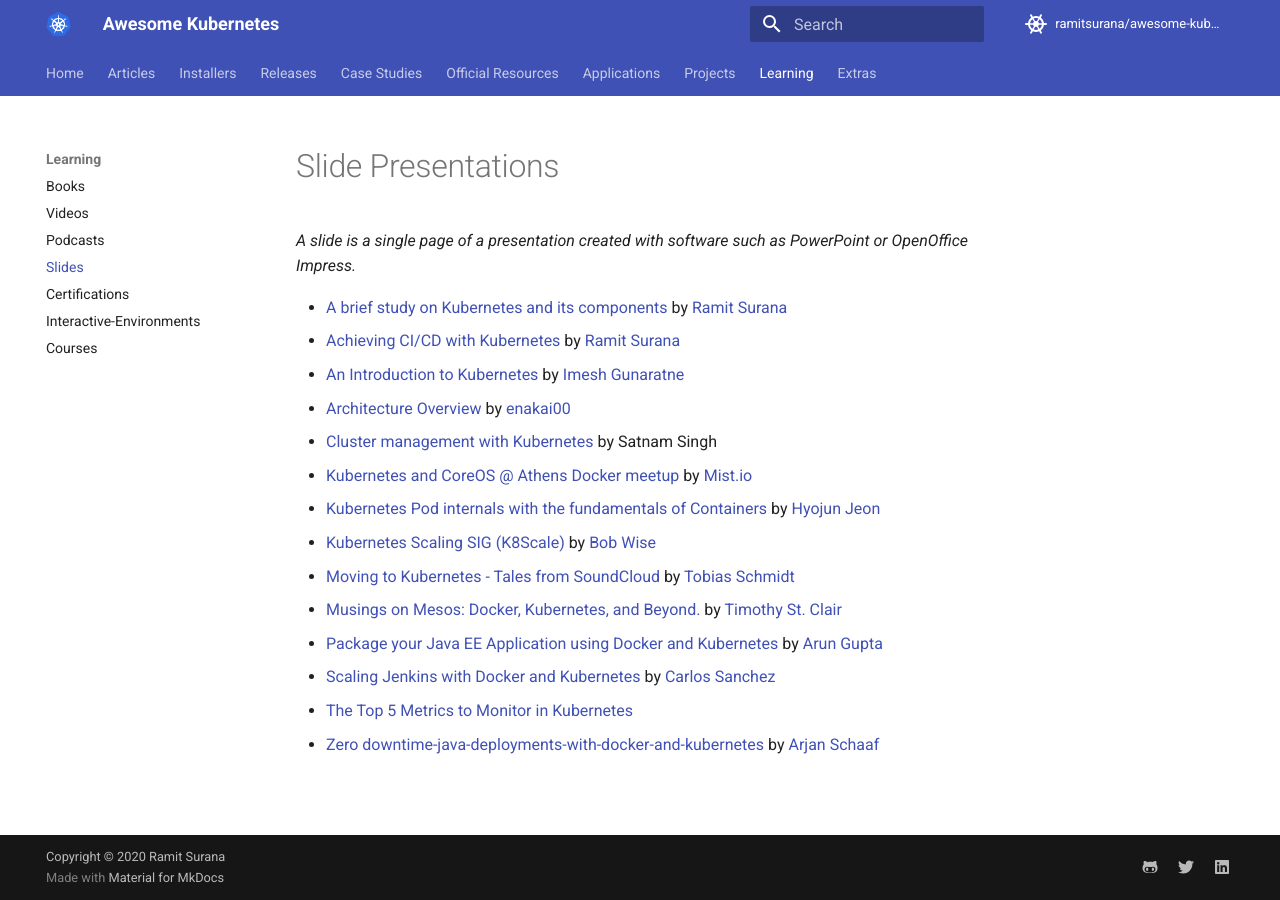
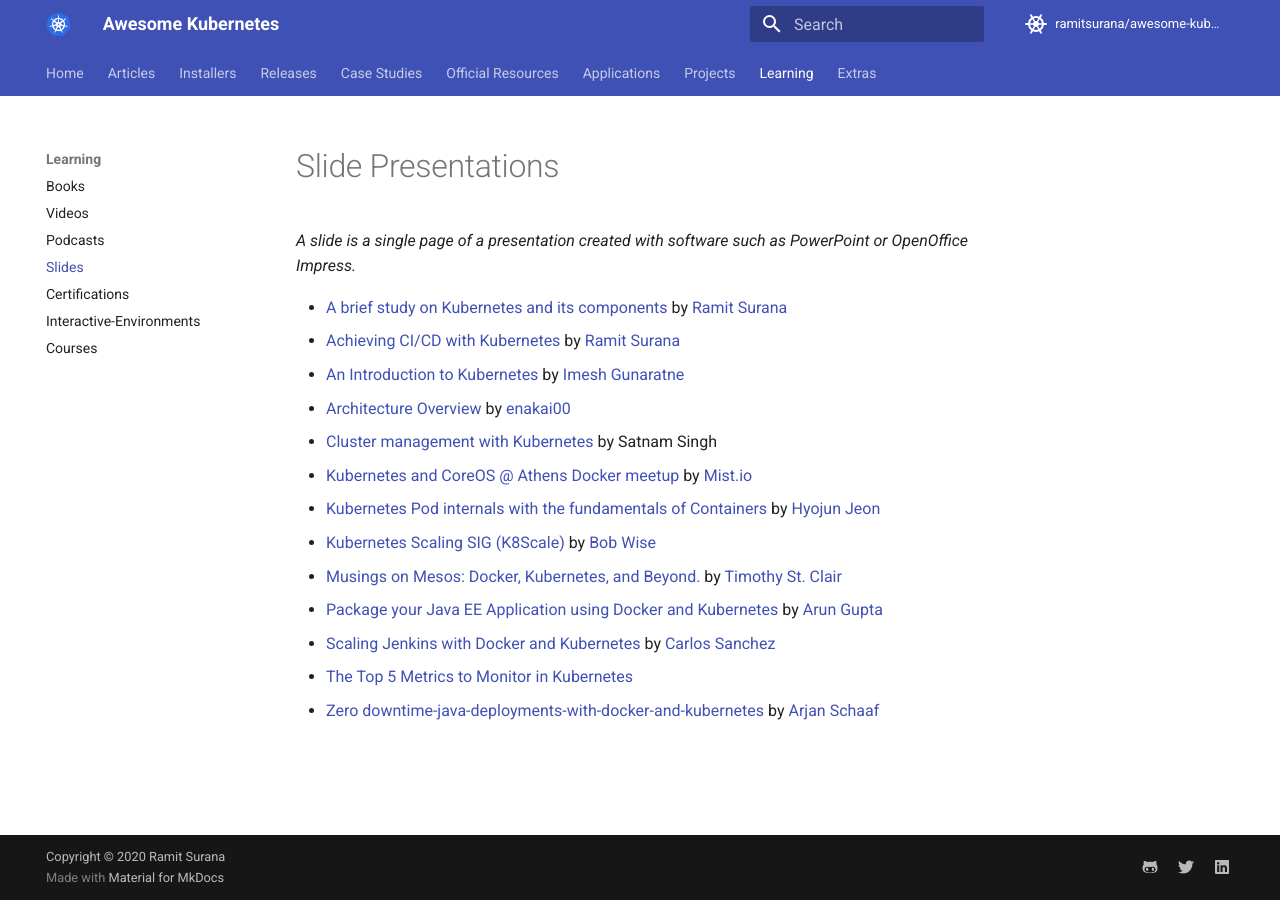
Before and after one commit to ramitsurana/awesome-kubernetes, an MkDocs documentation site: the page built from docs/learning-resources/slides.md, in a window 1280 px wide. Built offline with MkDocs 1.6.1 and Material for MkDocs 9.7.7, drawn with Linux system fonts in a browser that asks for light colours; comment, search, counter and statistics services are not loaded.

Commit message:
fix broken links 6

```diff
--- a/docs/learning-resources/slides.md
+++ b/docs/learning-resources/slides.md
@@ -11,7 +11,6 @@ Slide Presentations
 * [Kubernetes and CoreOS @ Athens Docker meetup](http://www.slideshare.net/mistio/kubernetes-and-coreos-athens-docker-meetup) by [Mist.io](https://twitter.com/mist_io)
 * [Kubernetes Pod internals with the fundamentals of Containers](https://speakerdeck.com/devinjeon/kubernetes-pod-internals-with-the-fundamentals-of-containers) by [Hyojun Jeon](https://hyojun.me)
 * [Kubernetes Scaling SIG (K8Scale)](http://www.slideshare.net/kubecon/kubernetes-scaling-sig-k8scale) by [Bob Wise](https://twitter.com/countspongebob)
-* [Moving to Kubernetes - Tales from SoundCloud](http://www.slideshare.net/dagrobie/moving-to-kubernetes-tales-from-soundcloud) by [Tobias Schmidt](https://twitter.com/dagrobie)
 * [Musings on Mesos: Docker, Kubernetes, and Beyond.](http://www.slideshare.net/timothysc/apache-coneu) by [Timothy St. Clair](http://timothysc.github.io/)
 * [Package your Java EE Application using Docker and Kubernetes](http://www.slideshare.net/arungupta1/package-your-java-ee-application-using-docker-and-kubernetes) by [Arun Gupta](https://twitter.com/arungupta)
 * [Scaling Jenkins with Docker and Kubernetes](http://www.slideshare.net/carlossg/scaling-jenkins-with-docker-and-kubernetes) by [Carlos Sanchez](https://www.twitter.com/csanchez)
```
